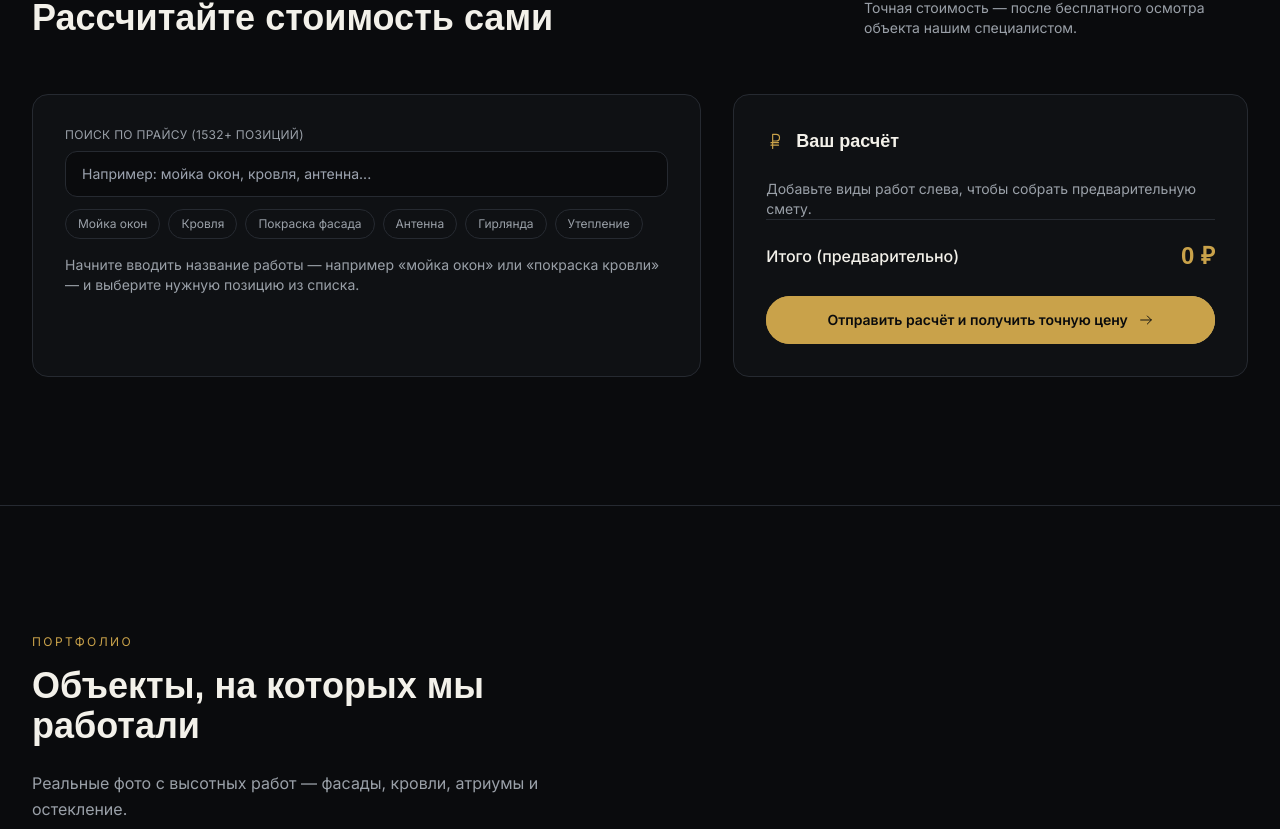
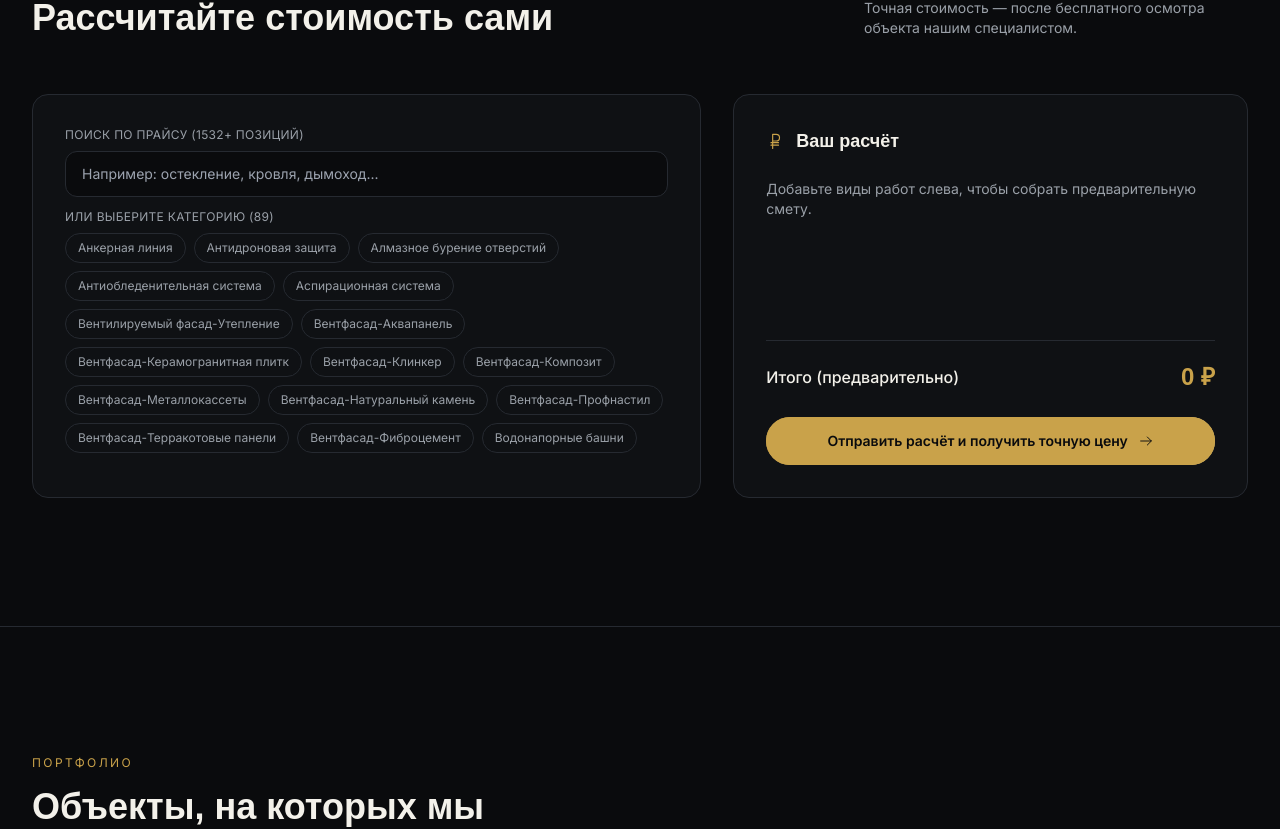
Before and after one commit to komarovsania-cell/promalp-vladimir, a Next.js app: page / in a window 1280 px wide. Shown: the part 2761-3590 px from the top of the page. Built offline with nearby package versions, Linux system fonts and the light colour scheme; a web font is replaced by a local one.

Commit message:
Add files via upload

```diff
--- a/src/components/Calculator.tsx
+++ b/src/components/Calculator.tsx
@@ -7,13 +7,11 @@ import { Icon } from "./IconMap";
 import { IconArrowRight, IconRuble } from "./icons";
 import { calculatorCategories, type CalcItem } from "@/data/calculator";
 
-type FlatItem = CalcItem & { categoryTitle: string; categoryIcon: string };
+type FlatItem = CalcItem & { categoryId: string; categoryTitle: string; categoryIcon: string };
 
 const ALL_ITEMS: FlatItem[] = calculatorCategories.flatMap((c) =>
-  c.items.map((i) => ({ ...i, categoryTitle: c.title, categoryIcon: c.icon }))
+  c.items.map((i) => ({ ...i, categoryId: c.id, categoryTitle: c.title, categoryIcon: c.icon }))
 );
-
-const SUGGESTIONS = ["Мойка окон", "Кровля", "Покраска фасада", "Антенна", "Гирлянда", "Утепление"];
 
 type Line = {
   key: string;
@@ -27,22 +25,38 @@ function formatRub(n: number) {
 
 export default function Calculator() {
   const [query, setQuery] = useState("");
+  const [activeCategoryId, setActiveCategoryId] = useState<string | null>(null);
   const [selected, setSelected] = useState<FlatItem | null>(null);
   const [qty, setQty] = useState(1);
   const [lines, setLines] = useState<Line[]>([]);
+
+  const isSearching = query.trim().length >= 2;
+  const activeCategory = activeCategoryId ? calculatorCategories.find((c) => c.id === activeCategoryId) : null;
 
   const results = useMemo(() => {
     const q = query.trim().toLowerCase();
     if (q.length < 2) return [];
     return ALL_ITEMS.filter(
       (i) => i.name.toLowerCase().includes(q) || i.categoryTitle.toLowerCase().includes(q)
-    ).slice(0, 40);
+    ).slice(0, 60);
   }, [query]);
+
+  const categoryItems = useMemo(() => {
+    if (!activeCategoryId) return [];
+    return ALL_ITEMS.filter((i) => i.categoryId === activeCategoryId);
+  }, [activeCategoryId]);
 
   function selectItem(item: FlatItem) {
     setSelected(item);
     setQuery("");
+    setActiveCategoryId(null);
     setQty(1);
+  }
+
+  function openCategory(id: string) {
+    setActiveCategoryId(id);
+    setQuery("");
+    setSelected(null);
   }
 
   function addLine() {
@@ -84,30 +98,66 @@ export default function Calculator() {
               <input
                 type="text"
                 value={query}
-                onChange={(e) => setQuery(e.target.value)}
-                placeholder="Например: мойка окон, кровля, антенна..."
+                onChange={(e) => {
+                  setQuery(e.target.value);
+                  if (e.target.value.trim().length >= 2) setActiveCategoryId(null);
+                }}
+                placeholder="Например: остекление, кровля, дымоход..."
                 className="w-full rounded-xl border border-ink-border bg-ink px-4 py-3 text-sm text-paper focus:outline-none focus:border-gold/60"
               />
             </label>
 
-            {!query && !selected && (
-              <div className="flex flex-wrap gap-2 mb-2">
-                {SUGGESTIONS.map((s) => (
-                  <button
-                    key={s}
-                    onClick={() => setQuery(s)}
-                    className="text-xs rounded-full border border-ink-border text-paper-muted hover:text-gold hover:border-gold/40 px-3 py-1.5 transition-colors"
-                  >
-                    {s}
-                  </button>
-                ))}
+            {!isSearching && !selected && !activeCategoryId && (
+              <div className="mb-2">
+                <span className="block text-xs uppercase tracking-wide text-paper-muted mb-2">
+                  Или выберите категорию ({calculatorCategories.length})
+                </span>
+                <div className="flex flex-wrap gap-2 max-h-56 overflow-y-auto pr-1">
+                  {calculatorCategories.map((c) => (
+                    <button
+                      key={c.id}
+                      onClick={() => openCategory(c.id)}
+                      className="text-xs rounded-full border border-ink-border text-paper-muted hover:text-gold hover:border-gold/40 px-3 py-1.5 transition-colors"
+                    >
+                      {c.title}
+                    </button>
+                  ))}
+                </div>
               </div>
             )}
 
-            {query.trim().length >= 2 && (
+            {!isSearching && activeCategory && !selected && (
+              <div className="mt-2">
+                <div className="flex items-center justify-between gap-3 mb-2">
+                  <span className="text-sm text-paper font-medium">{activeCategory.title}</span>
+                  <button
+                    onClick={() => setActiveCategoryId(null)}
+                    className="text-xs text-paper-muted hover:text-paper shrink-0"
+                  >
+                    Все категории
+                  </button>
+                </div>
+                <div className="max-h-80 overflow-y-auto rounded-xl border border-ink-border divide-y divide-ink-border">
+                  {categoryItems.map((r) => (
+                    <button
+                      key={r.id}
+                      onClick={() => selectItem(r)}
+                      className="w-full text-left flex items-center justify-between gap-3 px-4 py-3 hover:bg-ink-surface/70 transition-colors"
+                    >
+                      <span className="block text-sm text-paper leading-snug">{r.name}</span>
+                      <span className="shrink-0 text-sm font-display font-semibold text-gold whitespace-nowrap">
+                        {r.price.toLocaleString("ru-RU")} ₽/{r.unit}
+                      </span>
+                    </button>
+                  ))}
+                </div>
+              </div>
+            )}
+
+            {isSearching && (
               <div className="mt-2 max-h-80 overflow-y-auto rounded-xl border border-ink-border divide-y divide-ink-border">
                 {results.length === 0 ? (
-                  <p className="text-sm text-paper-muted px-4 py-4">Ничего не найдено — попробуйте другой запрос.</p>
+                  <p className="text-sm text-paper-muted px-4 py-4">Ничего не найдено — попробуйте другой запрос или выберите категорию ниже.</p>
                 ) : (
                   results.map((r) => (
                     <button
@@ -169,13 +219,6 @@ export default function Calculator() {
                 </div>
               </div>
             )}
-
-            {!query && !selected && (
-              <p className="text-sm text-paper-muted mt-4">
-                Начните вводить название работы — например «мойка окон» или «покраска кровли» — и выберите нужную
-                позицию из списка.
-              </p>
-            )}
           </Reveal>
 
           <Reveal delay={0.1} className="rounded-2xl border border-ink-border bg-ink-surface/40 p-6 md:p-8 flex flex-col">
```
